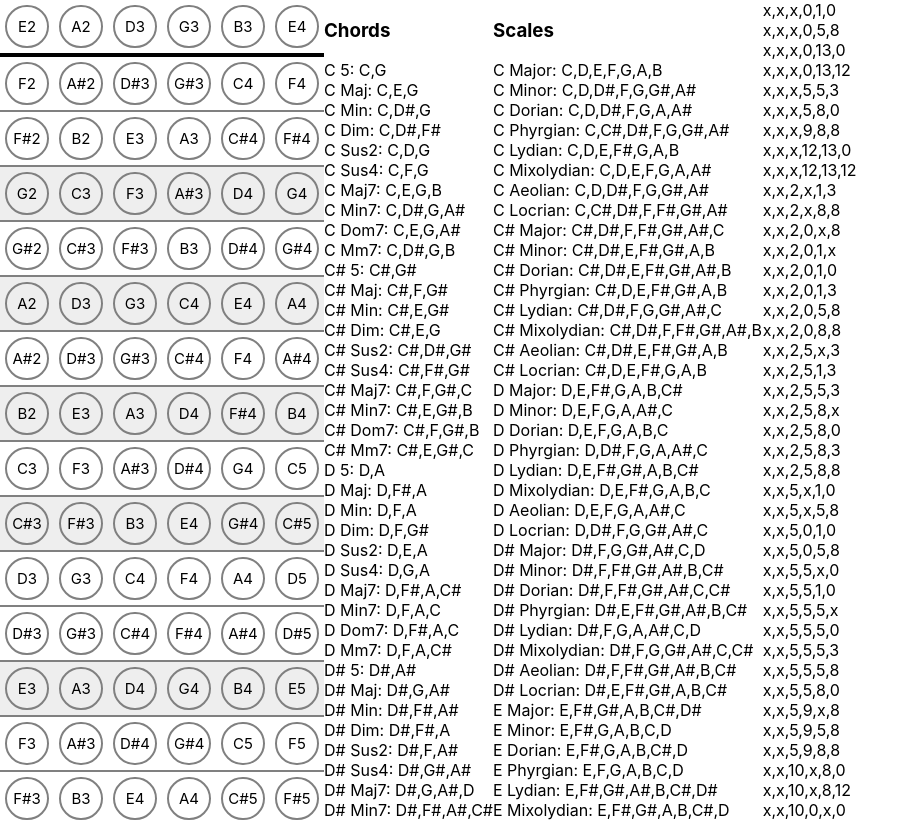
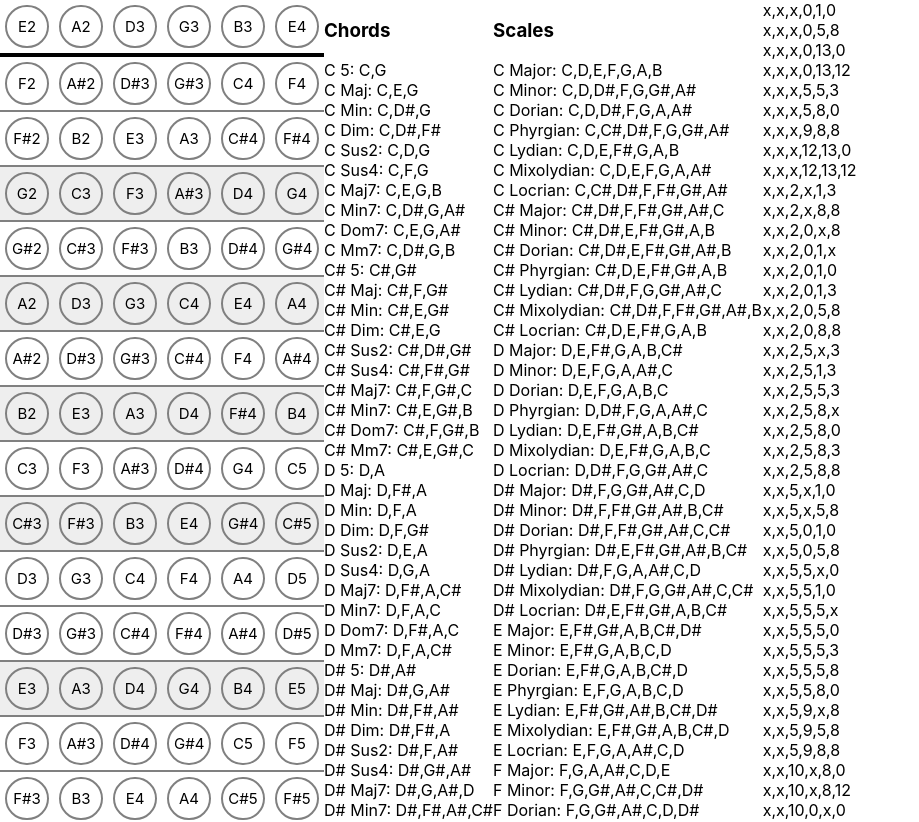
Before and after one commit to Macflash/String-Theory, a React (Create React App) app: page / in a window 1280 px wide. Shown: the top 822 px of the page, without its empty margins (0-919 px from the left). Built offline with nearby package versions, Linux system fonts and the light colour scheme.

Commit message:
tone and note selection basics

```diff
--- a/src/components/noteComponent.tsx
+++ b/src/components/noteComponent.tsx
@@ -14,8 +14,9 @@ export interface INoteProps {
 
 class NoteComponent extends PureComponent<INoteProps> {
     private onClick = () => {
-        const selected = this.props.selectedNotes[this.props.note];
-        if(selected){
+        const selectedNote = this.props.selectedNotes[this.props.note];
+        const selectedTone = this.props.selectedNotes[this.props.note % 12];
+        if(selectedNote){
             this.props.deselectNote(this.props.note);
         }
         else{
@@ -24,7 +25,8 @@ class NoteComponent extends PureComponent<INoteProps> {
     }
 
     render() {
-        const selected = this.props.selectedNotes[this.props.note];
+        const selectedNote = this.props.selectedNotes[this.props.note];
+        const selectedTone = this.props.selectedNotes[this.props.note % 12];
 
         return <div
             onClick={this.onClick}
@@ -36,7 +38,7 @@ class NoteComponent extends PureComponent<INoteProps> {
                 fontSize: "15px",
                 width: "30px",
                 cursor: "pointer",
-                backgroundColor: selected ? "green" : "",
+                backgroundColor: selectedNote ? "green" : (selectedTone ? "lightblue" : ""),
             }}>
             <span style={{ textAlign: "center" }}>{Note.toString(this.props.note)}</span>
         </div>
--- a/src/redux/reducers.ts
+++ b/src/redux/reducers.ts
@@ -1,7 +1,7 @@
 import { combineReducers, AnyAction, createStore } from 'redux';
 import { NoteActions, INoteAction } from './actions';
 
-export type INoteLookup = { [note: number]: boolean | undefined };
+export type INoteLookup = { [note: number]: number | boolean | undefined };
 
 export interface IStringTheoryState {
     selectedNotes: INoteLookup;
--- a/src/theory/music/chord.tsx
+++ b/src/theory/music/chord.tsx
@@ -57,6 +57,10 @@ export default class Chord {
         return new Chord([root, root.addInterval(MinorThird), root.addInterval(Fifth), root.addInterval(MajorSeventh)], "Mm7");
     }
 
+    // Extension chords
+    // TODO: how should we make the basic chords?
+    // How many base chords should we use for extensions?
+
     // Basic Two Note Chords
     public static Power(root: Tone): Chord {
         return new Chord([root, root.addInterval(Fifth)], "5");
--- a/src/theory/music/scale.tsx
+++ b/src/theory/music/scale.tsx
@@ -89,10 +89,6 @@ export default class Scale {
         return this.BuildScale([W, W, h, W, W, h, W], root, "Mixolydian");
     }
 
-    public static Aeolian(root: Tone): Scale {
-        return this.BuildScale([W, h, W, W, h, W, W], root, "Aeolian");
-    }
-
     public static Locrian(root: Tone): Scale {
         return this.BuildScale([h, W, W, h, W, W, W], root, "Locrian");
     }
@@ -108,7 +104,6 @@ export default class Scale {
             scales.push(Scale.Phyrgian(tone));
             scales.push(Scale.Lydian(tone));
             scales.push(Scale.Mixolydian(tone));
-            scales.push(Scale.Aeolian(tone));
             scales.push(Scale.Locrian(tone));
         }
 
```
